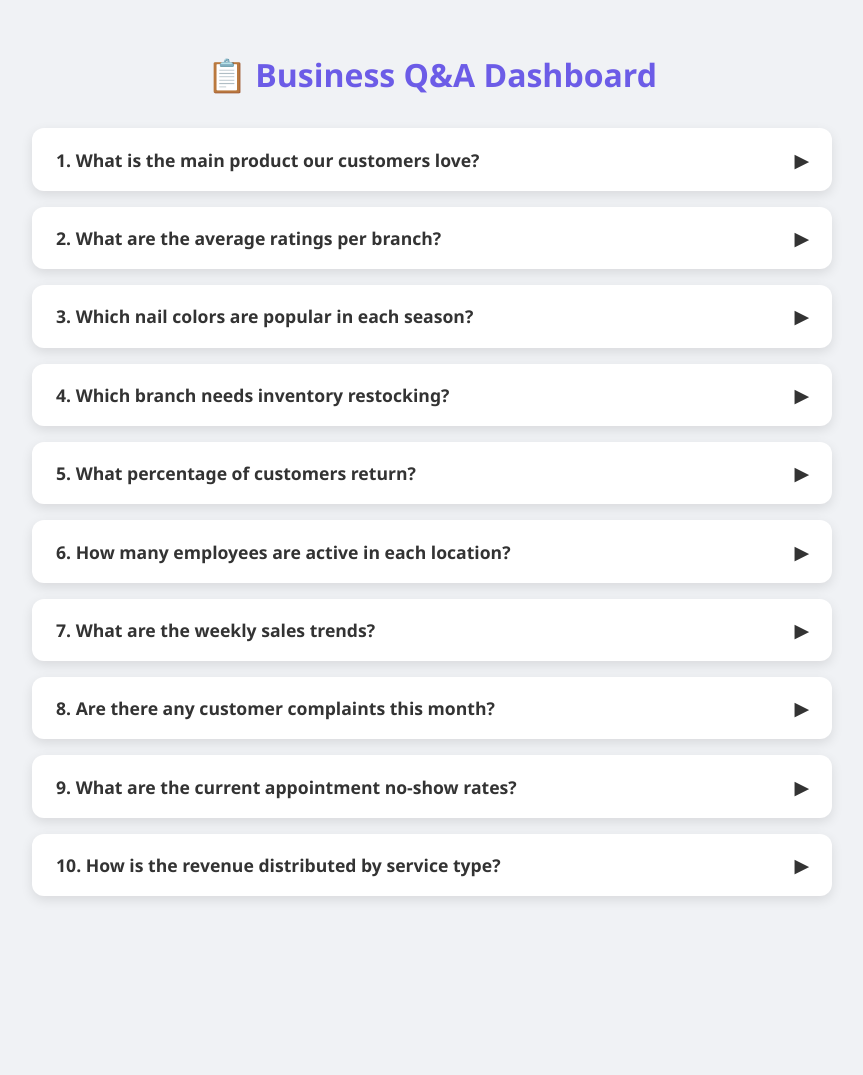
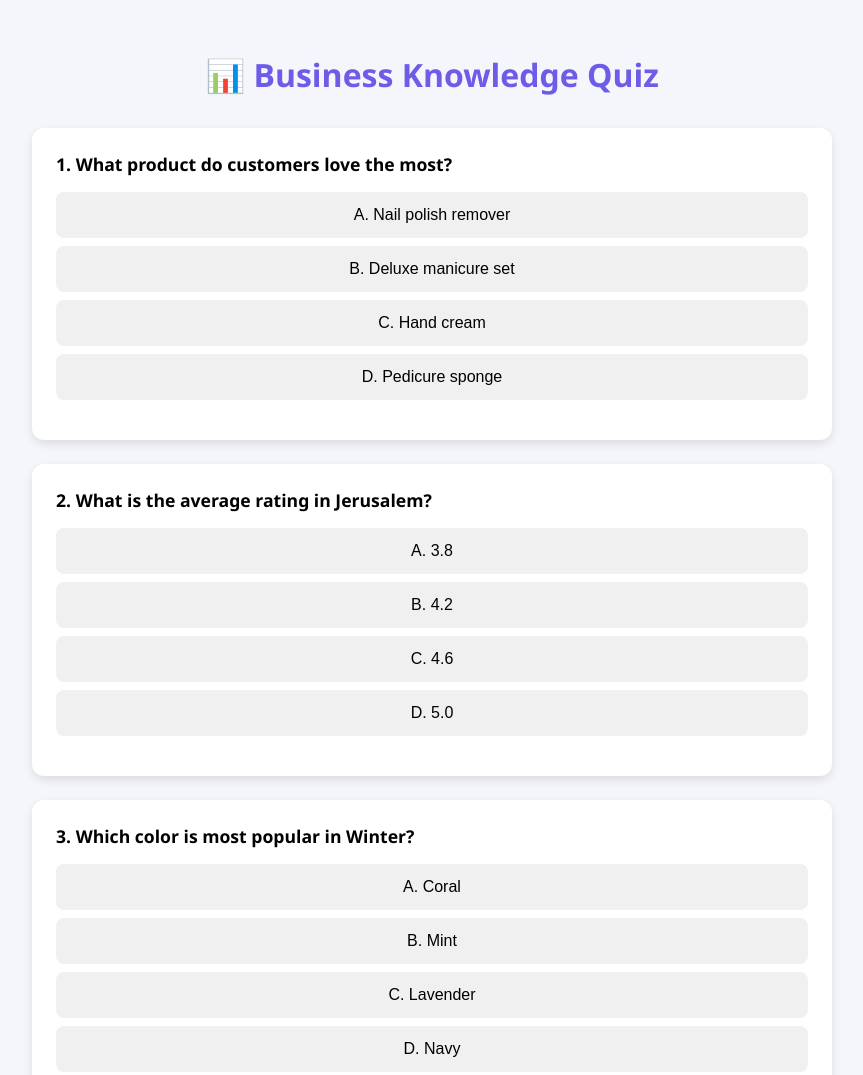
Before and after one commit to ziv180700/qa-dashboard, a plain HTML site: page index.html in a window 1280 px wide. Shown: the top 1075 px of the page, without its empty margins (208-1071 px from the left). Before the commit the page ends 944 px from the top, so only its background shows below. Drawn offline with Linux system fonts and the light colour scheme.

Commit message:
Update index.html

```diff
--- a/index.html
+++ b/index.html
@@ -2,205 +2,141 @@
 <html lang="en">
 <head>
   <meta charset="UTF-8" />
-  <meta name="viewport" content="width=device-width, initial-scale=1.0" />
-  <title>Q&A Dashboard</title>
+  <meta name="viewport" content="width=device-width, initial-scale=1.0"/>
+  <title>Business Quiz</title>
   <style>
-    :root {
-      --primary: #6c5ce7;
-      --background: #f0f2f5;
-      --card-bg: #fff;
-      --text: #333;
-      --shadow: rgba(0, 0, 0, 0.1);
-    }
-
     body {
+      font-family: "Segoe UI", sans-serif;
+      background-color: #f4f6fb;
+      padding: 2rem;
       margin: 0;
-      font-family: "Segoe UI", sans-serif;
-      background: var(--background);
-      padding: 2rem;
     }
 
     h1 {
       text-align: center;
-      color: var(--primary);
+      color: #6c5ce7;
       margin-bottom: 2rem;
     }
 
     .container {
       max-width: 800px;
-      margin: 0 auto;
+      margin: auto;
     }
 
-    .card {
-      background: var(--card-bg);
-      margin-bottom: 1rem;
+    .quiz-card {
+      background: #fff;
       border-radius: 12px;
-      box-shadow: 0 4px 12px var(--shadow);
-      overflow: hidden;
-      transition: transform 0.2s;
-    }
-
-    .card:hover {
-      transform: scale(1.01);
+      box-shadow: 0 4px 10px rgba(0, 0, 0, 0.1);
+      padding: 1.5rem;
+      margin-bottom: 1.5rem;
     }
 
     .question {
-      display: flex;
-      align-items: center;
-      justify-content: space-between;
-      padding: 1.2rem 1.5rem;
-      cursor: pointer;
+      font-size: 1.1rem;
       font-weight: 600;
-      font-size: 1.1rem;
-      color: var(--text);
+      margin-bottom: 1rem;
     }
 
-    .question:hover {
-      background: #f5f5f5;
+    .options button {
+      display: block;
+      width: 100%;
+      padding: 0.75rem 1rem;
+      margin: 0.5rem 0;
+      font-size: 1rem;
+      border: 2px solid transparent;
+      border-radius: 8px;
+      cursor: pointer;
+      background: #f0f0f0;
+      transition: 0.2s;
     }
 
-    .icon {
-      transition: transform 0.3s;
+    .options button:hover {
+      background-color: #e0e0e0;
     }
 
-    .card.open .icon {
-      transform: rotate(90deg);
+    .options button.correct {
+      background-color: #d4edda;
+      border-color: #28a745;
+      color: #155724;
     }
 
-    .answer {
-      max-height: 0;
-      overflow: hidden;
-      background: #fafafa;
-      transition: max-height 0.4s ease, padding 0.3s;
-      padding: 0 1.5rem;
+    .options button.wrong {
+      background-color: #f8d7da;
+      border-color: #dc3545;
+      color: #721c24;
     }
 
-    .card.open .answer {
-      padding: 1rem 1.5rem;
-      max-height: 300px;
-    }
-
-    @media (max-width: 600px) {
-      .question {
-        font-size: 1rem;
-      }
+    .feedback {
+      font-weight: bold;
+      margin-top: 1rem;
     }
   </style>
 </head>
 <body>
-  <h1>📋 Business Q&A Dashboard</h1>
+  <h1>📊 Business Knowledge Quiz</h1>
   <div class="container">
 
-    <div class="card">
-      <div class="question" onclick="toggleCard(this)">
-        1. What is the main product our customers love?
-        <span class="icon">▶</span>
+    <div class="quiz-card" data-answer="B">
+      <div class="question">1. What product do customers love the most?</div>
+      <div class="options">
+        <button>A. Nail polish remover</button>
+        <button>B. Deluxe manicure set</button>
+        <button>C. Hand cream</button>
+        <button>D. Pedicure sponge</button>
       </div>
-      <div class="answer">
-        Our customers particularly love our deluxe manicure set, known for its high quality and long-lasting results.
-      </div>
+      <div class="feedback"></div>
     </div>
 
-    <div class="card">
-      <div class="question" onclick="toggleCard(this)">
-        2. What are the average ratings per branch?
-        <span class="icon">▶</span>
+    <div class="quiz-card" data-answer="C">
+      <div class="question">2. What is the average rating in Jerusalem?</div>
+      <div class="options">
+        <button>A. 3.8</button>
+        <button>B. 4.2</button>
+        <button>C. 4.6</button>
+        <button>D. 5.0</button>
       </div>
-      <div class="answer">
-        Tel Aviv: 4.5 ★, Haifa: 4.2 ★, Jerusalem: 4.6 ★ based on customer reviews this quarter.
-      </div>
+      <div class="feedback"></div>
     </div>
 
-    <div class="card">
-      <div class="question" onclick="toggleCard(this)">
-        3. Which nail colors are popular in each season?
-        <span class="icon">▶</span>
+    <div class="quiz-card" data-answer="D">
+      <div class="question">3. Which color is most popular in Winter?</div>
+      <div class="options">
+        <button>A. Coral</button>
+        <button>B. Mint</button>
+        <button>C. Lavender</button>
+        <button>D. Navy</button>
       </div>
-      <div class="answer">
-        Spring: Lavender, Mint<br>
-        Summer: Coral, Turquoise<br>
-        Autumn: Burgundy, Olive<br>
-        Winter: Navy, Plum
-      </div>
-    </div>
-
-    <div class="card">
-      <div class="question" onclick="toggleCard(this)">
-        4. Which branch needs inventory restocking?
-        <span class="icon">▶</span>
-      </div>
-      <div class="answer">
-        The Haifa branch is low on polish removers and base coats, requiring urgent restock.
-      </div>
-    </div>
-
-    <div class="card">
-      <div class="question" onclick="toggleCard(this)">
-        5. What percentage of customers return?
-        <span class="icon">▶</span>
-      </div>
-      <div class="answer">
-        Around 65% of customers return within 3 months for another appointment.
-      </div>
-    </div>
-
-    <div class="card">
-      <div class="question" onclick="toggleCard(this)">
-        6. How many employees are active in each location?
-        <span class="icon">▶</span>
-      </div>
-      <div class="answer">
-        Tel Aviv: 10, Haifa: 8, Jerusalem: 9 active employees this month.
-      </div>
-    </div>
-
-    <div class="card">
-      <div class="question" onclick="toggleCard(this)">
-        7. What are the weekly sales trends?
-        <span class="icon">▶</span>
-      </div>
-      <div class="answer">
-        Peak sales happen on Friday–Saturday; weekdays show lower activity between 1–4 PM.
-      </div>
-    </div>
-
-    <div class="card">
-      <div class="question" onclick="toggleCard(this)">
-        8. Are there any customer complaints this month?
-        <span class="icon">▶</span>
-      </div>
-      <div class="answer">
-        2 complaints were registered about long waiting times at the Tel Aviv branch.
-      </div>
-    </div>
-
-    <div class="card">
-      <div class="question" onclick="toggleCard(this)">
-        9. What are the current appointment no-show rates?
-        <span class="icon">▶</span>
-      </div>
-      <div class="answer">
-        No-show rate: 12%, mostly on weekday mornings. Text reminders are being tested.
-      </div>
-    </div>
-
-    <div class="card">
-      <div class="question" onclick="toggleCard(this)">
-        10. How is the revenue distributed by service type?
-        <span class="icon">▶</span>
-      </div>
-      <div class="answer">
-        Manicure: 40%, Pedicure: 30%, Nail Art: 20%, Others: 10%.
-      </div>
+      <div class="feedback"></div>
     </div>
 
   </div>
 
   <script>
-    function toggleCard(elem) {
-      const card = elem.parentElement;
-      card.classList.toggle("open");
-    }
+    document.querySelectorAll('.quiz-card').forEach(card => {
+      const correctAnswer = card.dataset.answer;
+      const buttons = card.querySelectorAll('button');
+      const feedback = card.querySelector('.feedback');
+
+      buttons.forEach(btn => {
+        btn.addEventListener('click', () => {
+          if (card.classList.contains("answered")) return;
+          card.classList.add("answered");
+
+          if (btn.textContent.trim().startsWith(correctAnswer)) {
+            btn.classList.add("correct");
+            feedback.textContent = "✅ Correct!";
+          } else {
+            btn.classList.add("wrong");
+            feedback.textContent = "❌ Wrong! The correct answer was: " + correctAnswer;
+            buttons.forEach(b => {
+              if (b.textContent.trim().startsWith(correctAnswer)) {
+                b.classList.add("correct");
+              }
+            });
+          }
+        });
+      });
+    });
   </script>
 </body>
 </html>
```
